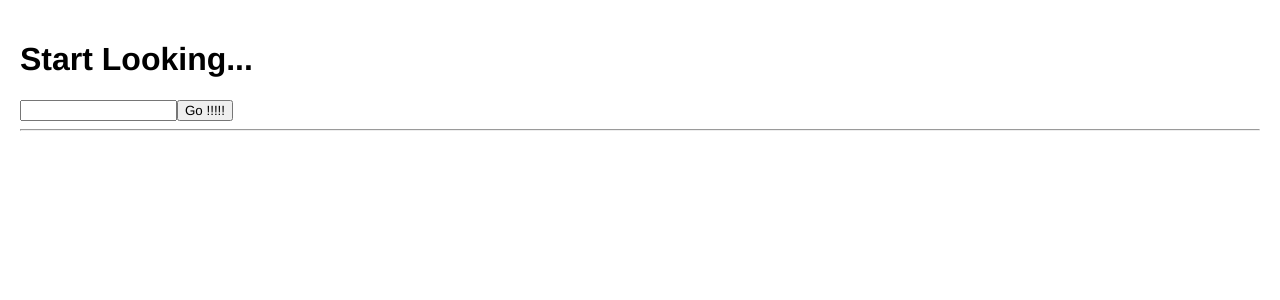
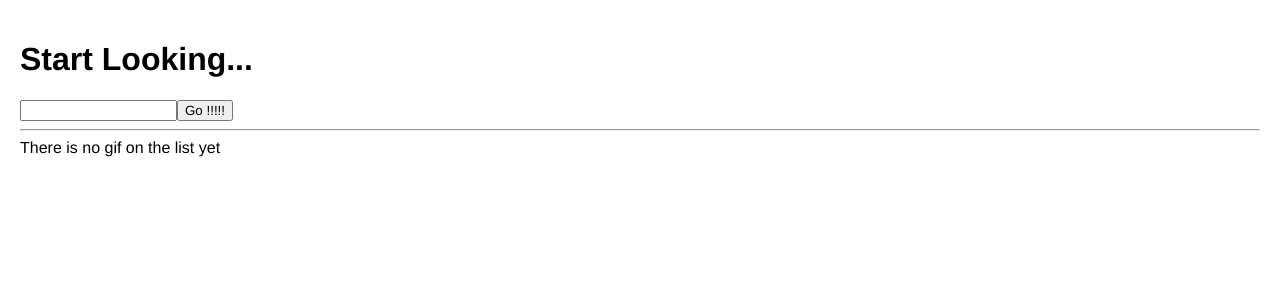
Before and after one commit to AndresPastrana/ReactGIfApp-Basic, a React (Create React App) app: page / in a window 1280 px wide. Shown: the top 300 px of the page. Built offline with nearby package versions, Linux system fonts and the light colour scheme.

Commit message:
Fixing loading of the gif's image

```diff
--- a/src/components/AddCategory/AddCategory.js
+++ b/src/components/AddCategory/AddCategory.js
@@ -7,7 +7,7 @@ import "./addCategory.style.css";
 import { isValid, getGifs } from './addCategory.helpers'
 
 const AddCategory = ({ setCategories }) => {
-
+    { console.log('render add category') }
     // Hooks
     const [inputValue, setInputValue] = useState("");
 
--- a/src/components/AddCategory/addCategory.helpers.js
+++ b/src/components/AddCategory/addCategory.helpers.js
@@ -8,11 +8,10 @@ export const getGifs = async (q) => {
         return {
             id: gif.id,
             title: gif.title,
-            img: gif.images?.downsized_small.url
+            img: gif.images.downsized_medium.url
         }
     })
 
-    console.log(gifList);
     return gifList;
 }
 
--- a/src/components/GifApp/GifApp.js
+++ b/src/components/GifApp/GifApp.js
@@ -19,7 +19,7 @@ const GifApp = () => {
             <AddCategory setCategories={setCategories} />
 
             {/* Si existe alguna categoria renderizo el grid container */}
-            {categories.length > 0 && <GridContainer categories={categories} />}
+            {categories.length > 0 ? <GridContainer categories={categories} /> : <div>There is no gif on the list yet</div>}
         </>
     )
 }
--- a/src/components/GridContainer/Gif/Gif.js
+++ b/src/components/GridContainer/Gif/Gif.js
@@ -6,7 +6,7 @@ const Gif = ({ gifData }) => {
     const { title, img } = gifData;
     return <div className="gif_container">
         <p>{title}</p>
-        <img src={img}></img>
+        <img src={img} alt={title}></img>
     </div>;
 };
 
```
